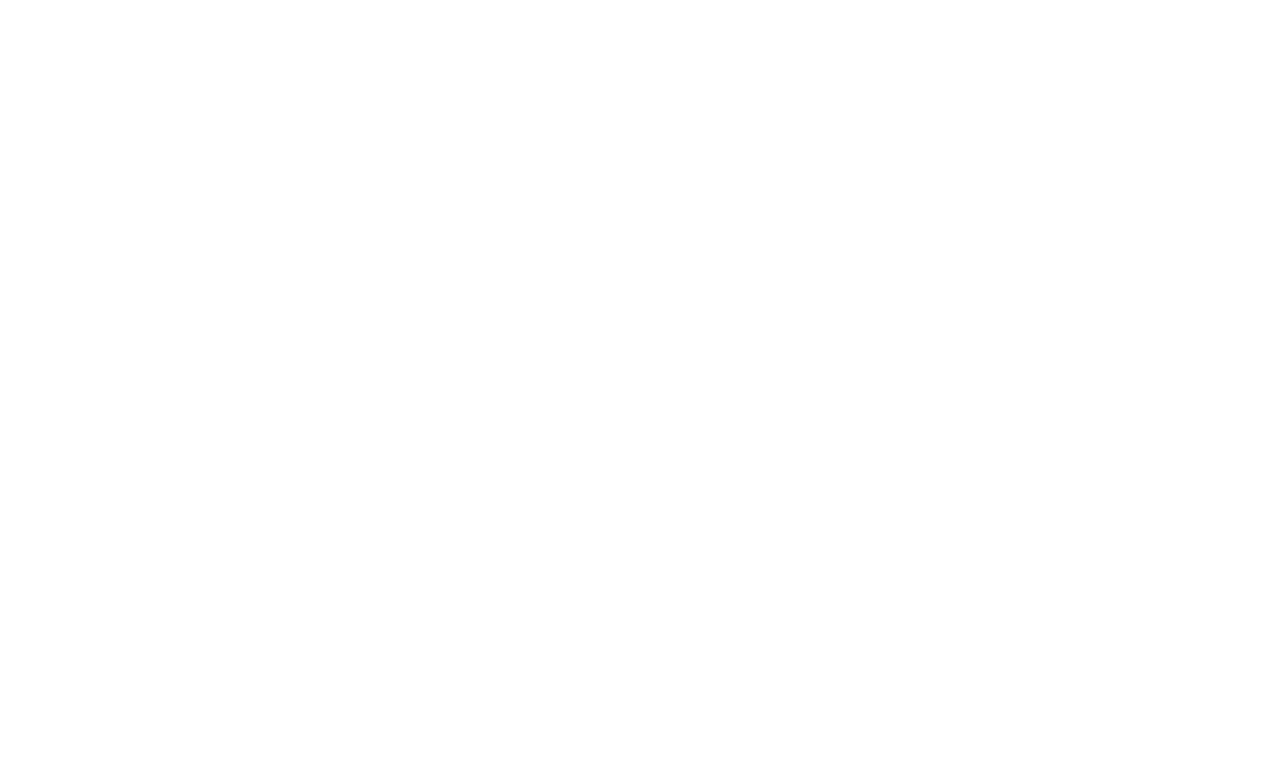
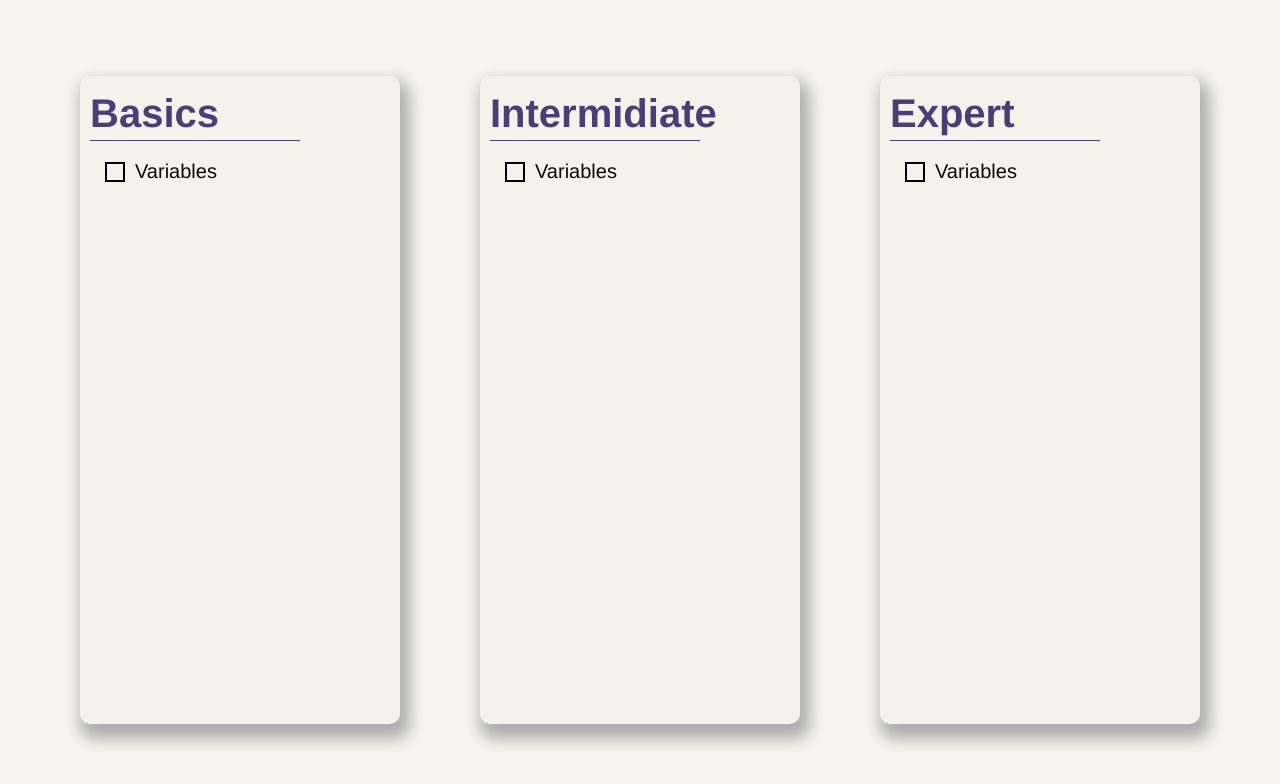
Before and after one commit to null-gman/python-roadmap, a plain HTML site: page index.html in a window 1280 px wide. Drawn offline with Linux system fonts and the light colour scheme.

Commit message:
-v0.1.0 : desktop style only

```diff
--- a/index.html
+++ b/index.html
@@ -4,8 +4,57 @@
     <meta charset="UTF-8">
     <meta name="viewport" content="width=device-width, initial-scale=1.0">
     <title>Todo</title>
+    <link rel="stylesheet" href="main.css">
 </head>
 <body>
 
+    <main id="main">
+
+        <section class="section set" id="con0">
+            <h1 id="hed0">Basics</h1>
+            <div class="content" id="ele0">
+                <section>
+
+                    <div class="element">
+                        <input type="checkbox" name="" id="">
+                        <p>Variables</p>
+                    </div>
+
+                </section>
+            </div>
+        </section>
+
+        <section class="section set" id="con1">
+            <h1 id="hed1">Intermidiate</h1>
+            <div class="content" id="ele1">
+                <section>
+
+                    <div class="element">
+                        <input type="checkbox" name="" id="">
+                        <p>Variables</p>
+                    </div>
+
+                </section>
+            </div>
+        </section>
+
+        <section class="section set" id="con2">
+            <h1 id="hed2">Expert</h1>
+            <div class="content" id="ele2">
+                <section>
+
+                    <div class="element">
+                        <input type="checkbox" name="" id="">
+                        <p>Variables</p>
+                    </div>
+
+                </section>
+            </div>
+        </section>
+
+
+    </main>
+
+<script src="script.js"></script>
 </body>
 </html>
--- a/main.scss
+++ b/main.scss
@@ -0,0 +1,107 @@
+*{
+    padding: 0;
+    margin: 0;
+    font-family:'Franklin Gothic Medium', 'Arial Narrow', Arial, sans-serif;
+    font-size: 10px;
+    box-sizing: border-box;
+}
+
+
+html{
+    height: 100vh;
+    body{
+        background-color: #f5f5ed;
+        display: grid;
+        place-content:center;
+        height: 100vh;
+    }
+}
+
+#main{
+    height: 90vh;
+    width: 100vw;
+    display: flex;
+    align-items: center;
+    justify-content: space-evenly;
+    .section{
+        height: 90%;
+        width: 25vw;
+        border-radius: 10px;
+        background-color: #f5f2eb;
+        box-shadow:5px 10px 15px 5px rgb(174, 174, 174);
+        padding: 15px 10px;
+        display: flex;
+        flex-direction: column;
+        h1{
+            position: relative;
+            color: #493e76;
+            font-size: 4rem;
+            font-weight: 900;
+            padding: 0px 0px 5px 0px;
+            &::after{
+                content: "";
+                position: absolute;
+                bottom: 0;left: 0;
+                height: 100%;
+                width: 70%;
+                border-bottom: 1.5px #493e76 solid;
+            }
+        }
+        .content{
+
+            position: relative;
+
+            section{
+                position: absolute;
+                padding: 0 10px;
+                inset: 0;
+                margin: auto;
+                height: 95%;
+                overflow: auto;
+                scrollbar-width: thin;
+            }
+
+        }
+    }
+
+}
+
+.element{
+    display: flex;
+    align-items: center;
+    gap: 10px;
+    height: fit-content;
+    width: fit-content;
+    padding: 2px 5px;
+    margin: 3px 0px;
+    --size:2rem;
+    &:hover{
+        background-color: white;
+    }
+    input{
+        cursor: pointer;
+        appearance: none;
+        aspect-ratio: 1;
+        height: var(--size);
+        border:2px black solid;
+        display: grid;
+        place-items: center;
+        &::after{
+            content: "";
+            aspect-ratio: 1;
+            height: 100%;
+            background-color:#493e76;
+            transform: scale(0);
+            transition: transform 200ms;
+        }
+        &:checked::after{
+            transform: scale(1);
+        }
+    }p{
+        cursor: default;
+        color: #0b0a05;
+        font-size:var(--size);
+        font-weight: 100;
+    }
+
+}
--- a/script.js
+++ b/script.js
@@ -0,0 +1,25 @@
+
+
+function setRestHeight(A,B,C) {
+    let index = document.getElementsByClassName("set").length,
+        rest;
+    for (let i = 0; i < index; i++) {
+        let con = document.getElementById("con"+i),
+            head = document.getElementById("hed"+i),
+            ele = document.getElementById("ele"+i);
+
+            rest = con.clientHeight - head.clientHeight
+            ele.style.height = rest+"px";
+    }
+
+}
+
+
+
+document.body.onload = ()=>{
+    setRestHeight();
+    document.body.onresize = () => {
+        setRestHeight();
+    }
+    document.body.style.display="block";
+}
```
Also changed, not shown: main.css, 1 other file.
